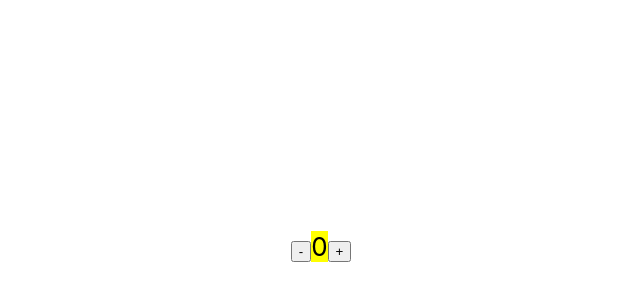
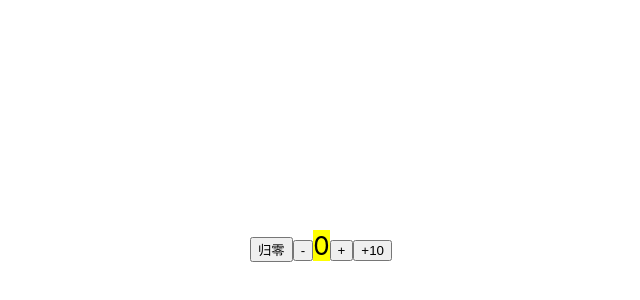
Before and after one commit to wyuefzhuol/redux-counter-practise, a React (Create React App) app: page / in a window 1280 px wide. Shown: the part 154-454 px from the top of the page, without its empty margins (319-959 px from the left). Built offline with nearby package versions, Linux system fonts and the light colour scheme.

Commit message:
[Eric] feature: Initialize the Redux project, Import the counter subcomponent

```diff
--- a/src/App.js
+++ b/src/App.js
@@ -1,6 +1,4 @@
 import React from 'react';
-import logo from './logo.svg';
-import { Counter } from './features/counter/Counter';
 import './App.css';
 import { CounterGroup } from './features/counterGroup/CounterGroup';
 
--- a/src/app/store.js
+++ b/src/app/store.js
@@ -1,8 +1,10 @@
 import { configureStore } from '@reduxjs/toolkit';
 import counterReducer from '../features/counter/counterSlice';
+import counterGroupReducer from '../features/counterGroup/counterGroupSlice'
 
 export default configureStore({
   reducer: {
     counter: counterReducer,
+    counterGroup: counterGroupReducer,
   },
 });
--- /dev/null
+++ b/src/components/Counter/index.jsx
@@ -0,0 +1,67 @@
+import React from 'react'
+
+class Counter extends React.Component {
+    constructor(props) {
+        super(props);
+        this.state = {
+            value: 0,
+            //groupSize: 0
+        };
+    }
+
+    // static getDerivedStateFromProps(props, state) {
+    //     if (props.groupSize !== state.groupSize) {
+    //         return {
+    //             value: 0,
+    //             groupSize: props.groupSize
+    //         };
+    //     }
+    //     return null;
+    // }
+
+    // componentDidMount(){
+    //     this.props.onRef(this)
+    // }
+
+    handleMakeZero = () => {
+        //this.props.handleMakeZero(this.state.value);
+        this.setState((prevState) => ({
+            value: 0
+        }));
+    }
+
+    handleIncrease = () => {
+        this.setState((prevState) => ({
+            value: prevState.value + 1
+        }));
+        //this.props.handleIncrease();
+    }
+
+    handleDecrease = () => {
+        if (this.state.value > 0) {
+            this.setState((prevState) => ({
+                value: prevState.value - 1
+            }));
+            //this.props.handleDecrease();
+        }
+    }
+
+    handleIncreaseTen = () => {
+        this.setState((prevState) => ({
+            value: prevState.value + 10
+        }));
+        //this.props.handleIncreaseTen();
+    }
+
+    render() {
+        return (<div>
+            <button onClick={this.handleMakeZero}>归零</button>
+            <button onClick={this.handleDecrease}>-</button>
+            <mark>{this.state.value}</mark>
+            <button onClick={this.handleIncrease}>+</button>
+            <button onClick={this.handleIncreaseTen}>+10</button>
+        </div>)
+    }
+}
+
+export default Counter;
--- a/src/features/counterGroup/CounterGroup.js
+++ b/src/features/counterGroup/CounterGroup.js
@@ -1,6 +1,6 @@
 import React, { useState } from 'react';
 import { useSelector, useDispatch } from 'react-redux';
-import { Counter } from '../counter/Counter'
+import Counter from '../../components/Counter'
 
 export function CounterGroup() {
   return (<Counter />);
```
